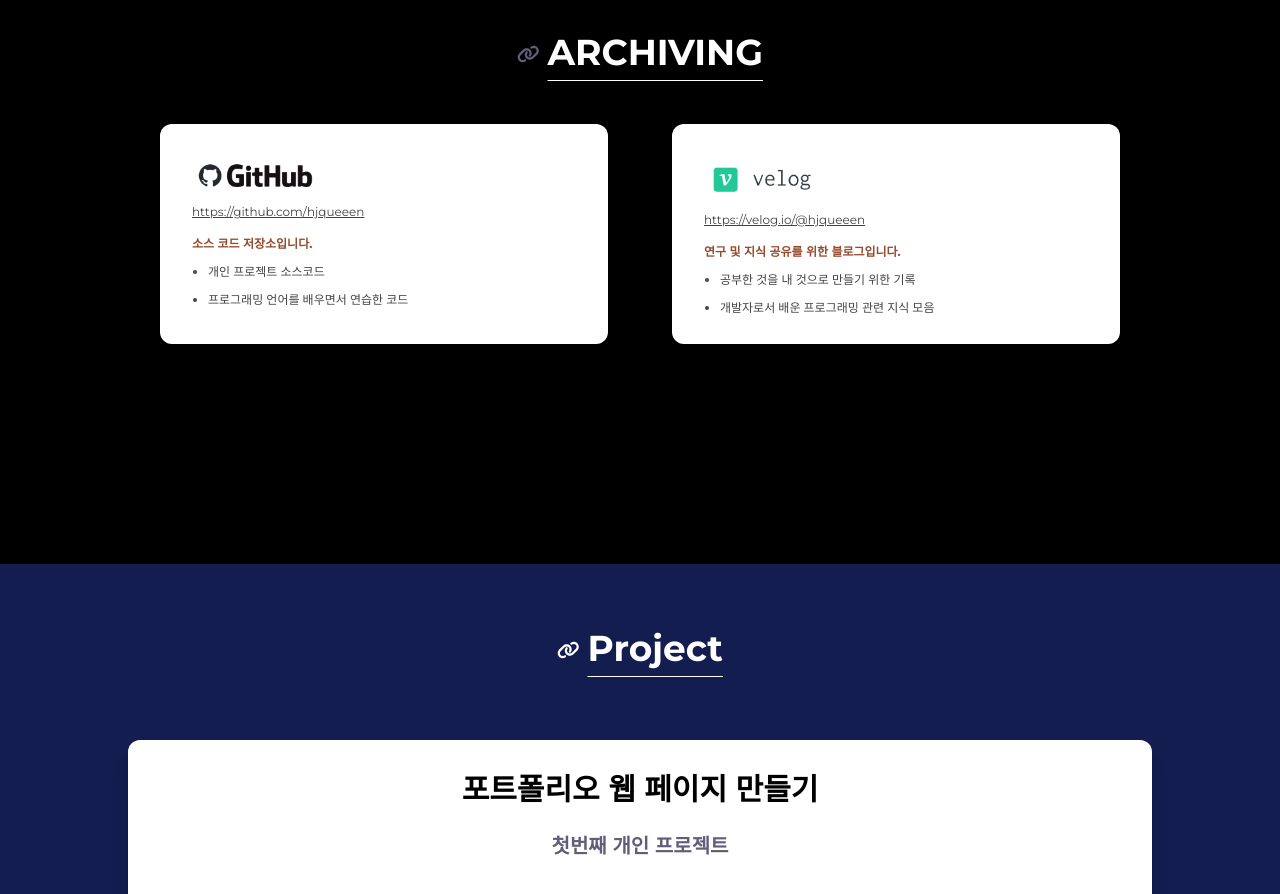
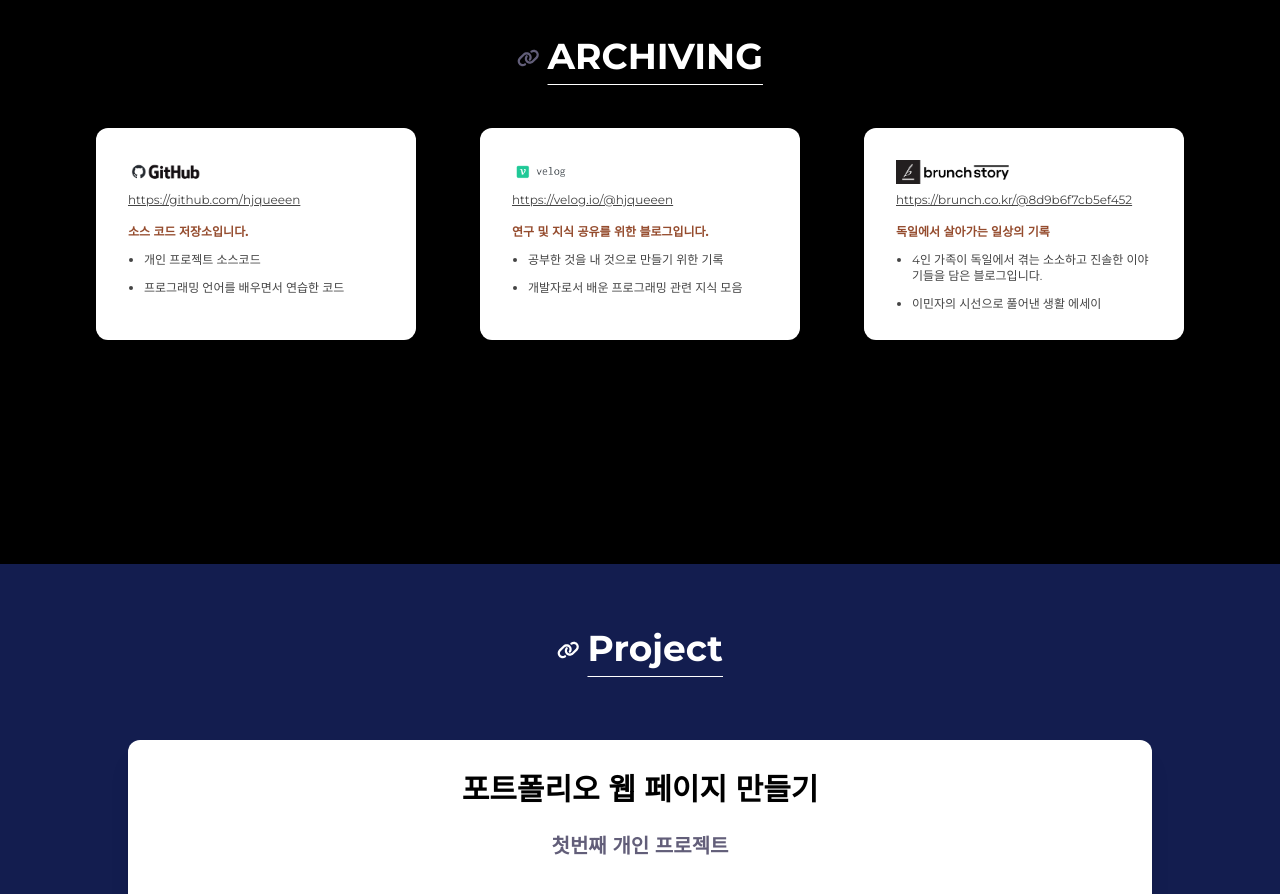
Before and after one commit to hjqueeen/portfolio, a React (Create React App) app: page / in a window 1280 px wide. Shown: the part 3480-4374 px from the top of the page. Built offline with nearby package versions, Linux system fonts and the light colour scheme.

Commit message:
Add Brunch story in Archive

```diff
--- a/src/modules/Archive/Archive.module.scss
+++ b/src/modules/Archive/Archive.module.scss
@@ -19,3 +19,30 @@
     }
   }
 }
+
+.img-card {
+  @apply rounded-xl shadow-xl p-2 m-4 w-80
+  lg:p-4 lg:px-8 lg:mx-8 lg:mt-10 lg:mb-4;
+  &-title {
+    @apply text-2xl italic underline underline-offset-2;
+  }
+  &-image {
+    @apply h-6 mb-2
+    lg:mt-4;
+  }
+}
+
+.img-card:hover {
+  transform: translate(0, 5px);
+  transition: all 0.1s ease-in-out;
+}
+
+.img-card:hover:after {
+  transition: all 0.1s ease-in-out;
+  transform: translate(0, -5px);
+}
+
+.img-card:hover:before {
+  transition: all 0.1s ease-in-out;
+  transform: translate(0, -5px);
+}
--- a/src/modules/Archive/Archive.tsx
+++ b/src/modules/Archive/Archive.tsx
@@ -8,6 +8,7 @@ import { ImageCard } from '../../shared/components/ImageCard/ImageCard';
 // Assets
 import github from '../../assets/GitHub_Logo.png';
 import velog from '../../assets/velog.png';
+import brunch from '../../assets/brunch_logo.png';
 
 // Styles
 import styles from './Archive.module.scss';
@@ -33,6 +34,13 @@ const Archive = (props: ArchiveProps) => {
       text1: t('app.archive.website.description.text1'),
       text2: t('app.archive.website.description.text2'),
     },
+    {
+      titleImg: brunch,
+      address: t('app.archive.brunch.address'),
+      datail: t('app.archive.brunch.description.detail'),
+      text1: t('app.archive.brunch.description.text1'),
+      text2: t('app.archive.brunch.description.text2'),
+    },
   ];
   return (
     <ScrollContainer
@@ -46,10 +54,25 @@ const Archive = (props: ArchiveProps) => {
       <Box className={styles['archive-container']}>
         <Box className={styles['archive']}>
           {archive_item.map((item, index) => (
-            <ImageCard
-              key={index}
-              titleImg={item.titleImg}
-              titleImgAlt='image_github'
+            <Box className={styles['img-card']} sx={{ bgcolor: 'white' }}>
+              <Box className={styles['img-card-title']}>
+                <Box
+                  component='img'
+                  className={styles['img-card-image']}
+                  src={item.titleImg}
+                  alt={item.address}
+                  sx={{
+                    '::selection': {
+                      color: 'white',
+                      bgcolor: 'app.purple',
+                    },
+                  }}
+                />
+              </Box>
+              <Box
+                sx={{
+                  color: 'app.gray.dark',
+                }}
               >
                 <Box
                   className={styles['archive-address']}
@@ -111,7 +134,8 @@ const Archive = (props: ArchiveProps) => {
                     {item.text2}
                   </Box>
                 </Box>
-            </ImageCard>
+              </Box>
+            </Box>
           ))}
         </Box>
       </Box>
--- a/src/translations/en/app.translations.en.ts
+++ b/src/translations/en/app.translations.en.ts
@@ -163,6 +163,15 @@ export const appTranslationsEN: AppTranslations = {
         text3: '',
       },
     },
+    brunch: {
+      address: 'https://brunch.co.kr/@8d9b6f7cb5ef452',
+      description: {
+        detail: 'A record of everyday life in Germany',
+        text1:
+          'This blog captures the honest and heartwarming stories of a family of four living in Germany.',
+        text2: 'A personal essay from the perspective of an immigran',
+      },
+    },
   },
   title: "HJK's Portfolio",
 };
--- a/src/translations/ko/app.translations.ko.ts
+++ b/src/translations/ko/app.translations.ko.ts
@@ -161,6 +161,15 @@ export const appTranslationsKO: AppTranslations = {
         text3: '',
       },
     },
+    brunch: {
+      address: 'https://brunch.co.kr/@8d9b6f7cb5ef452',
+      description: {
+        detail: '독일에서 살아가는 일상의 기록',
+        text1:
+          '4인 가족이 독일에서 겪는 소소하고 진솔한 이야기들을 담은 블로그입니다.',
+        text2: '이민자의 시선으로 풀어낸 생활 에세이',
+      },
+    },
   },
   title: "HJK's Portfolio",
 };
--- a/src/translations/models/app.translations.interface.ts
+++ b/src/translations/models/app.translations.interface.ts
@@ -108,6 +108,14 @@ export interface AppTranslations {
         text3: string;
       };
     };
+    brunch: {
+      address: string;
+      description: {
+        detail: string;
+        text1: string;
+        text2: string;
+      };
+    };
   };
   title: string;
 }
```
Also changed, not shown: src/assets/brunch_logo.png (added). Lines whose indentation alone changed are shown as unchanged.
